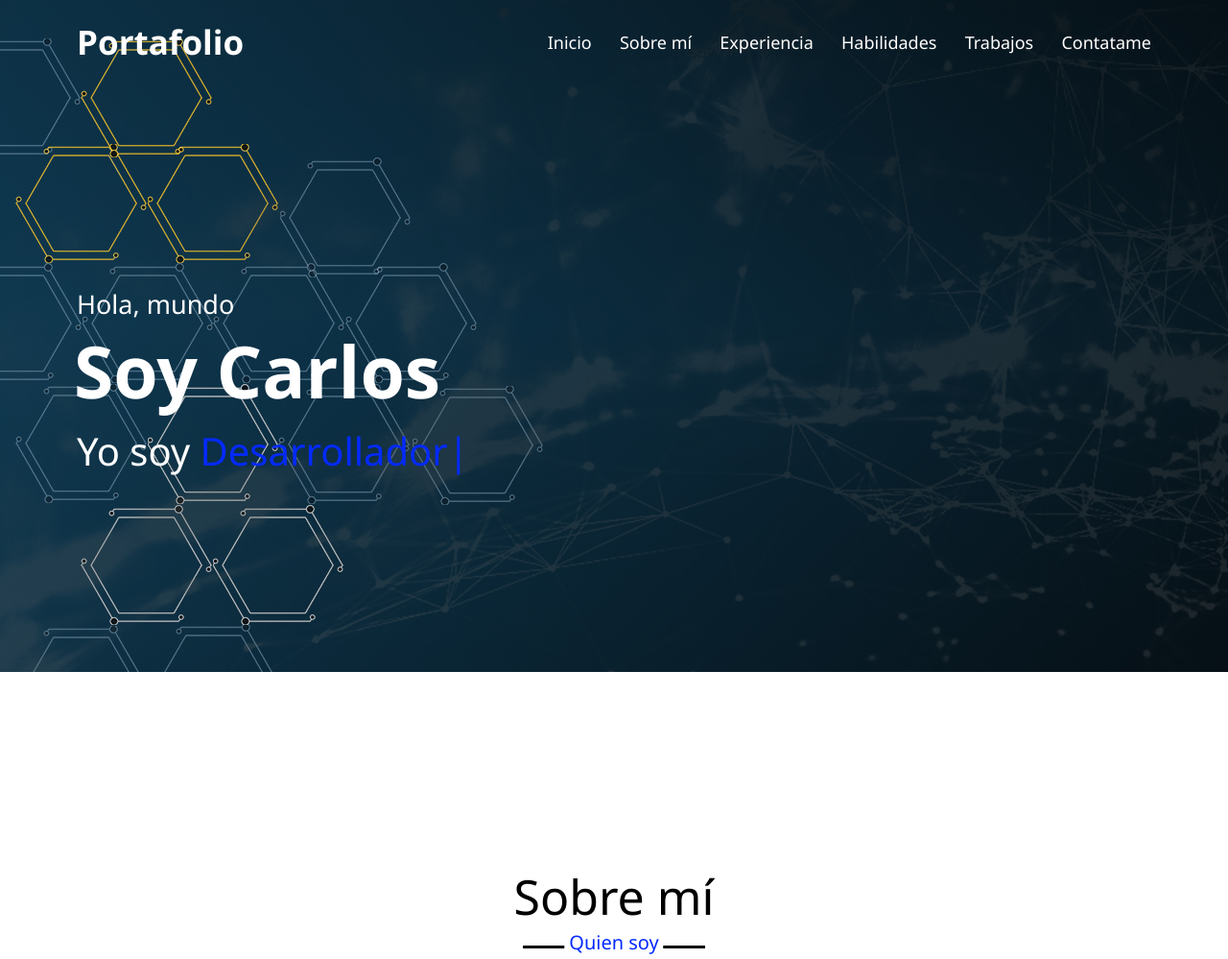
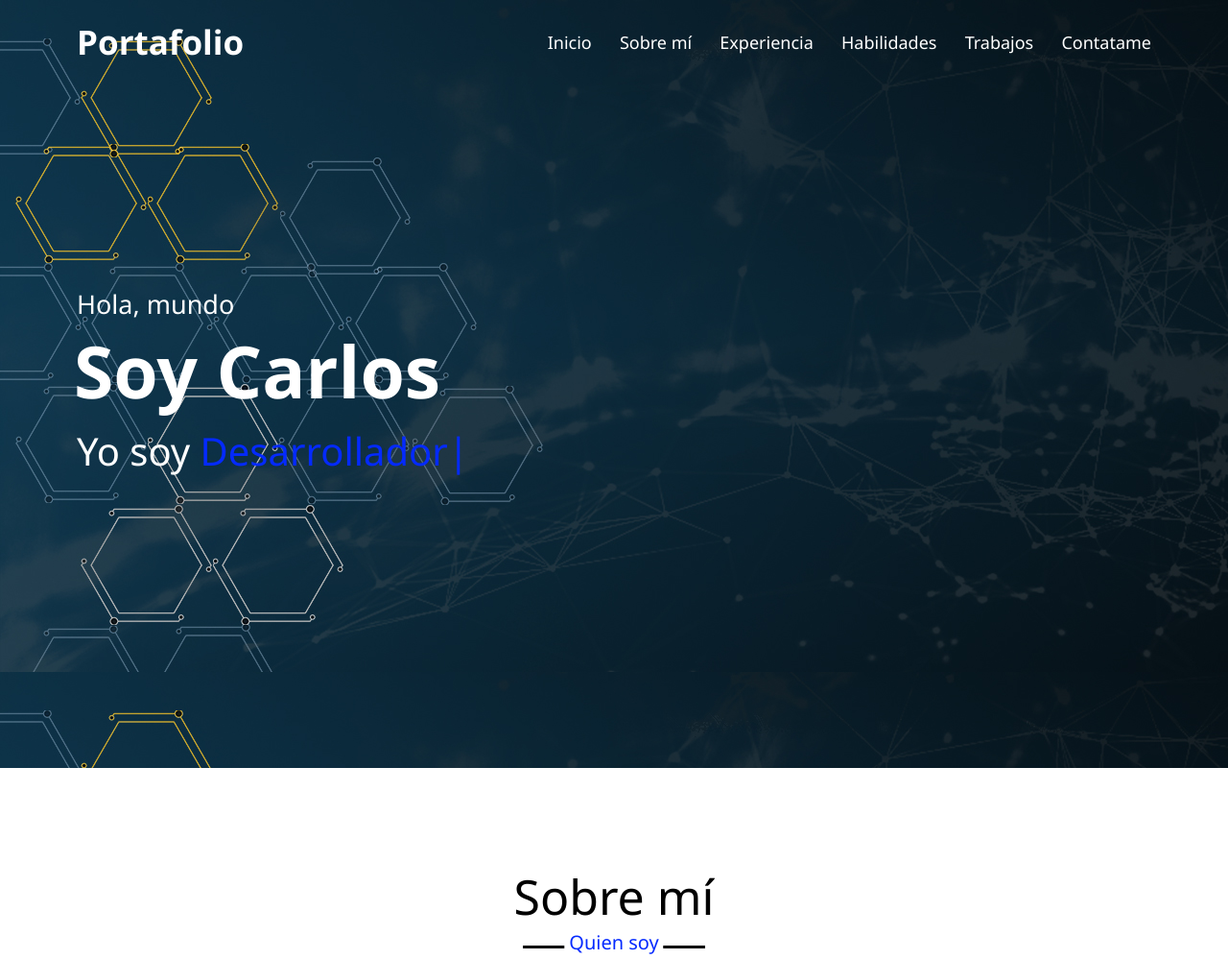
Before and after one commit to Ledacar/Portafolio, a PHP site: page / in a window 1280 px wide. Shown: the top 999 px of the page at 96% size. Run offline with PHP 8.4, Linux system fonts and the light colour scheme; some libraries are stand-ins or nearby versions.

Commit message:
Fondo good

```diff
--- a/static/css/index.css
+++ b/static/css/index.css
@@ -112,7 +112,7 @@ html{
 /* home section */
 .home{
     display: flex;
-    background: url("./static/png/—Pngtree—network\ information\ electronic\ technology\ background_1096792.jpg") no-repeat;
+    background-image: url('/static/png/fond.jpg');
     height: 100vh;
     color: #fff;
     min-height: 500px;
```
Also changed, not shown: static/png/fond.jpg (renamed from static/png/—Pngtree—network information electronic technology background_1096792.jpg).
